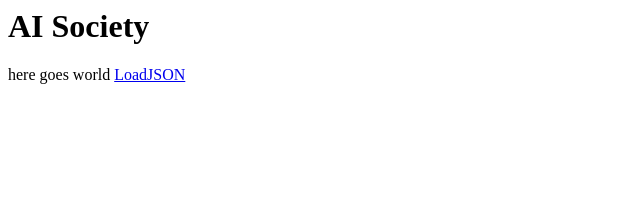
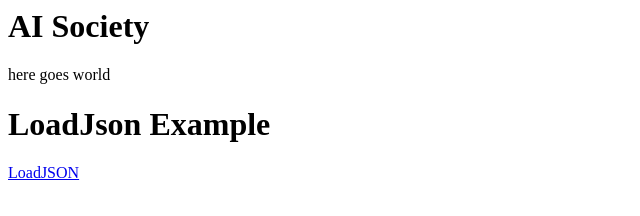
Before and after one commit to Krognus/krognus.github.io, a plain HTML site: page index.html in a window 1280 px wide. Shown: the whole page, without its empty margins (0-640 px from the left). Drawn offline with Linux system fonts and the light colour scheme.

Commit message:
Update index.html

```diff
--- a/index.html
+++ b/index.html
@@ -2,7 +2,7 @@
   <title>AI Society</title>
   <h1>AI Society</h1>
   <body>here goes world</body>
-<a href="https://github.com/Krognus/krognus.github.io/blob/main/bubbles.json">LoadJSON</a>
+<H1>LoadJson Example</H1><a href="https://github.com/Krognus/krognus.github.io/blob/main/bubbles.json">LoadJSON</a></h1>
 
 
 </html>
```
